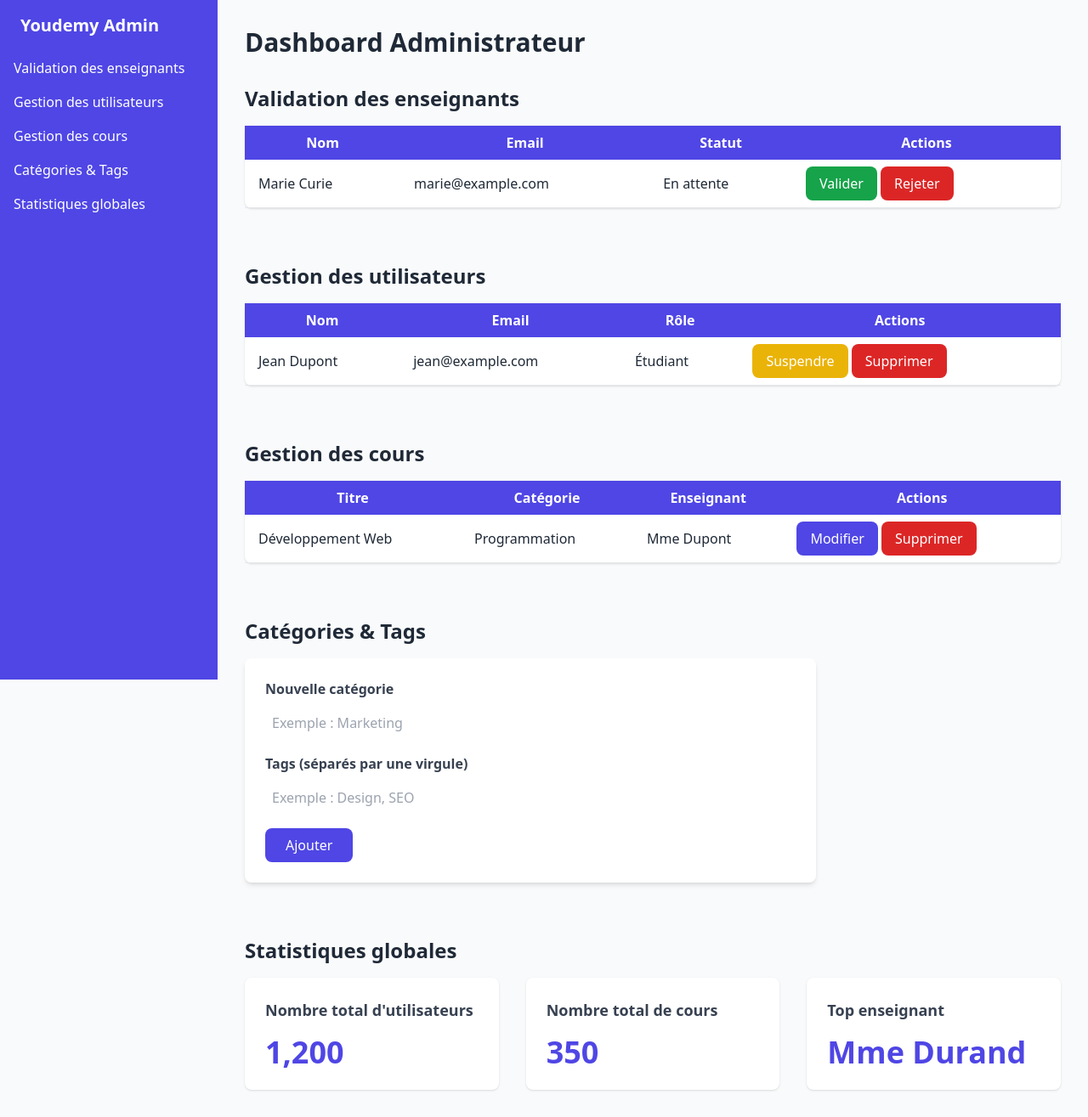
After one commit to dounia-elg/Youdemy, a PHP site: page /Espace_Admin.php in a window 1280 px wide. The commit adds this page. Shown: the whole page at 85% size. Run offline with PHP 8.4, Linux system fonts and the light colour scheme; some libraries are stand-ins or nearby versions.

```diff
--- /dev/null
+++ b/Espace_Admin.php
@@ -0,0 +1,142 @@
+<!DOCTYPE html>
+<html lang="en">
+<head>
+  <meta charset="UTF-8">
+  <meta name="viewport" content="width=device-width, initial-scale=1.0">
+  <title>Admin Dashboard</title>
+  <script src="https://cdn.tailwindcss.com"></script>
+</head>
+<body class="bg-gray-50 text-gray-800">
+
+  <!-- Sidebar -->
+  <aside class="w-64 h-screen bg-indigo-600 text-white fixed">
+    <div class="py-4 px-6 text-xl font-bold">Youdemy Admin</div>
+    <nav>
+      <a href="#validate-teachers" class="block py-2 px-4 hover:bg-indigo-700">Validation des enseignants</a>
+      <a href="#users-management" class="block py-2 px-4 hover:bg-indigo-700">Gestion des utilisateurs</a>
+      <a href="#courses-management" class="block py-2 px-4 hover:bg-indigo-700">Gestion des cours</a>
+      <a href="#categories-tags" class="block py-2 px-4 hover:bg-indigo-700">Catégories & Tags</a>
+      <a href="#stats" class="block py-2 px-4 hover:bg-indigo-700">Statistiques globales</a>
+    </nav>
+  </aside>
+
+  <!-- Main Content -->
+  <main class="ml-64 p-8">
+    <h1 class="text-3xl font-bold mb-8">Dashboard Administrateur</h1>
+
+    <!-- Validation des enseignants -->
+    <section id="validate-teachers" class="mb-16">
+      <h2 class="text-2xl font-bold mb-4">Validation des enseignants</h2>
+      <table class="w-full bg-white shadow rounded-lg">
+        <thead class="bg-indigo-600 text-white">
+          <tr>
+            <th class="px-4 py-2">Nom</th>
+            <th class="px-4 py-2">Email</th>
+            <th class="px-4 py-2">Statut</th>
+            <th class="px-4 py-2">Actions</th>
+          </tr>
+        </thead>
+        <tbody>
+          <tr class="border-b">
+            <td class="px-4 py-2">Marie Curie</td>
+            <td class="px-4 py-2">marie@example.com</td>
+            <td class="px-4 py-2">En attente</td>
+            <td class="px-4 py-2">
+              <button class="px-4 py-2 bg-green-600 text-white rounded-lg hover:bg-green-700">Valider</button>
+              <button class="px-4 py-2 bg-red-600 text-white rounded-lg hover:bg-red-700">Rejeter</button>
+            </td>
+          </tr>
+        </tbody>
+      </table>
+    </section>
+
+    <!-- Gestion des utilisateurs -->
+    <section id="users-management" class="mb-16">
+      <h2 class="text-2xl font-bold mb-4">Gestion des utilisateurs</h2>
+      <table class="w-full bg-white shadow rounded-lg">
+        <thead class="bg-indigo-600 text-white">
+          <tr>
+            <th class="px-4 py-2">Nom</th>
+            <th class="px-4 py-2">Email</th>
+            <th class="px-4 py-2">Rôle</th>
+            <th class="px-4 py-2">Actions</th>
+          </tr>
+        </thead>
+        <tbody>
+          <tr class="border-b">
+            <td class="px-4 py-2">Jean Dupont</td>
+            <td class="px-4 py-2">jean@example.com</td>
+            <td class="px-4 py-2">Étudiant</td>
+            <td class="px-4 py-2">
+              <button class="px-4 py-2 bg-yellow-500 text-white rounded-lg hover:bg-yellow-600">Suspendre</button>
+              <button class="px-4 py-2 bg-red-600 text-white rounded-lg hover:bg-red-700">Supprimer</button>
+            </td>
+          </tr>
+        </tbody>
+      </table>
+    </section>
+
+    <!-- Gestion des cours -->
+    <section id="courses-management" class="mb-16">
+      <h2 class="text-2xl font-bold mb-4">Gestion des cours</h2>
+      <table class="w-full bg-white shadow rounded-lg">
+        <thead class="bg-indigo-600 text-white">
+          <tr>
+            <th class="px-4 py-2">Titre</th>
+            <th class="px-4 py-2">Catégorie</th>
+            <th class="px-4 py-2">Enseignant</th>
+            <th class="px-4 py-2">Actions</th>
+          </tr>
+        </thead>
+        <tbody>
+          <tr class="border-b">
+            <td class="px-4 py-2">Développement Web</td>
+            <td class="px-4 py-2">Programmation</td>
+            <td class="px-4 py-2">Mme Dupont</td>
+            <td class="px-4 py-2">
+              <button class="px-4 py-2 bg-indigo-600 text-white rounded-lg hover:bg-indigo-700">Modifier</button>
+              <button class="px-4 py-2 bg-red-600 text-white rounded-lg hover:bg-red-700">Supprimer</button>
+            </td>
+          </tr>
+        </tbody>
+      </table>
+    </section>
+
+    <!-- Catégories & Tags -->
+    <section id="categories-tags" class="mb-16">
+      <h2 class="text-2xl font-bold mb-4">Catégories & Tags</h2>
+      <form class="bg-white p-6 rounded-lg shadow-md max-w-2xl">
+        <div class="mb-4">
+          <label class="block text-gray-700 font-bold mb-2">Nouvelle catégorie</label>
+          <input type="text" class="w-full border-gray-300 rounded-lg p-2" placeholder="Exemple : Marketing">
+        </div>
+        <div class="mb-4">
+          <label class="block text-gray-700 font-bold mb-2">Tags (séparés par une virgule)</label>
+          <input type="text" class="w-full border-gray-300 rounded-lg p-2" placeholder="Exemple : Design, SEO">
+        </div>
+        <button class="px-6 py-2 bg-indigo-600 text-white rounded-lg hover:bg-indigo-700">Ajouter</button>
+      </form>
+    </section>
+
+    <!-- Statistiques -->
+    <section id="stats">
+      <h2 class="text-2xl font-bold mb-4">Statistiques globales</h2>
+      <div class="grid grid-cols-1 md:grid-cols-3 gap-8">
+        <div class="bg-white shadow rounded-lg p-6">
+          <h3 class="text-lg font-bold text-gray-700">Nombre total d'utilisateurs</h3>
+          <p class="text-4xl font-bold text-indigo-600 mt-4">1,200</p>
+        </div>
+        <div class="bg-white shadow rounded-lg p-6">
+          <h3 class="text-lg font-bold text-gray-700">Nombre total de cours</h3>
+          <p class="text-4xl font-bold text-indigo-600 mt-4">350</p>
+        </div>
+        <div class="bg-white shadow rounded-lg p-6">
+          <h3 class="text-lg font-bold text-gray-700">Top enseignant</h3>
+          <p class="text-4xl font-bold text-indigo-600 mt-4">Mme Durand</p>
+        </div>
+      </div>
+    </section>
+  </main>
+
+</body>
+</html>
```
Also changed, not shown: Espace_Enseignant.php (added, +120 -0 lines), Espace_Etudiant.php (added, +100 -0 lines), classe_utilisateur.php (+49 -18 lines), etudiant.jpg (added), teacher.jpg (added).
